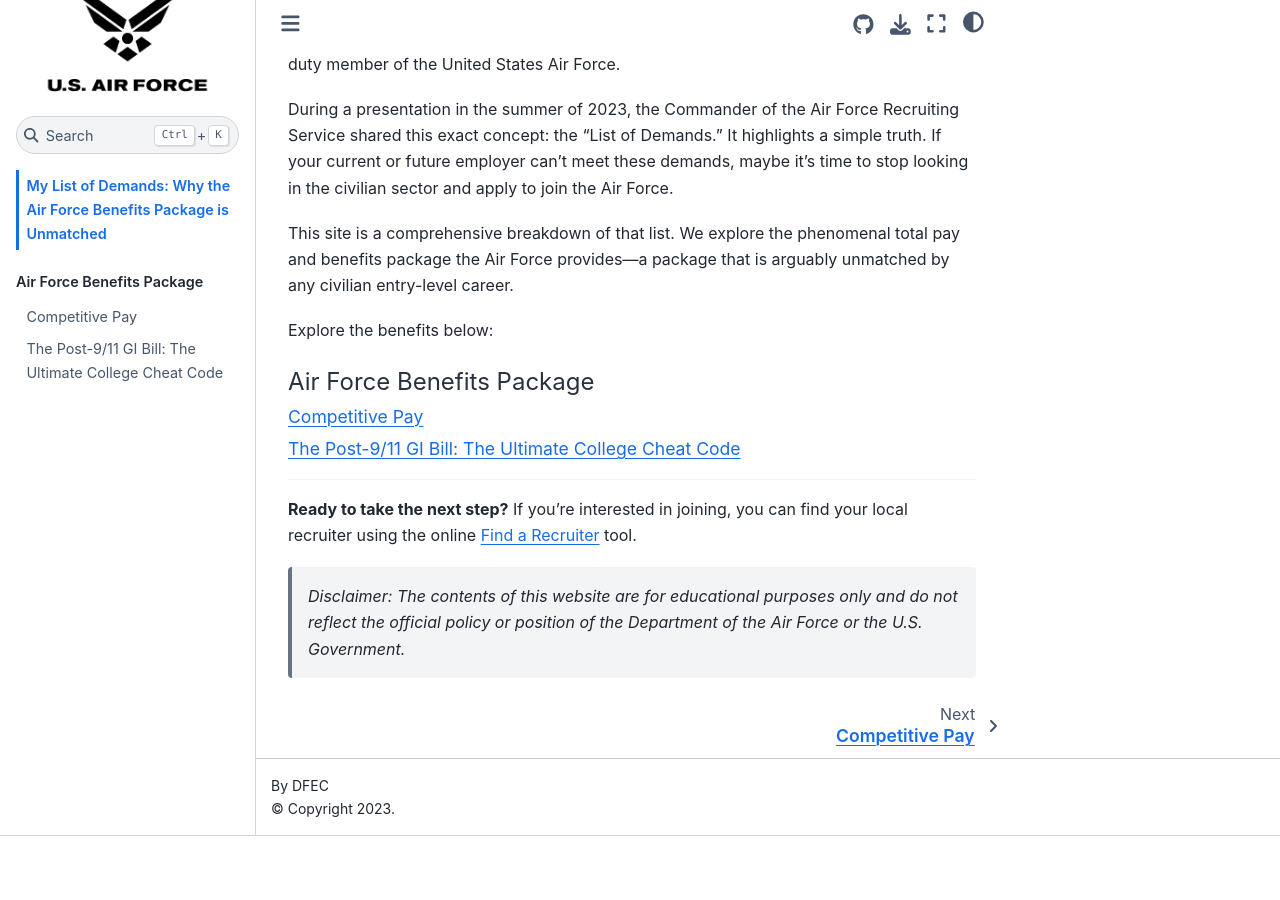
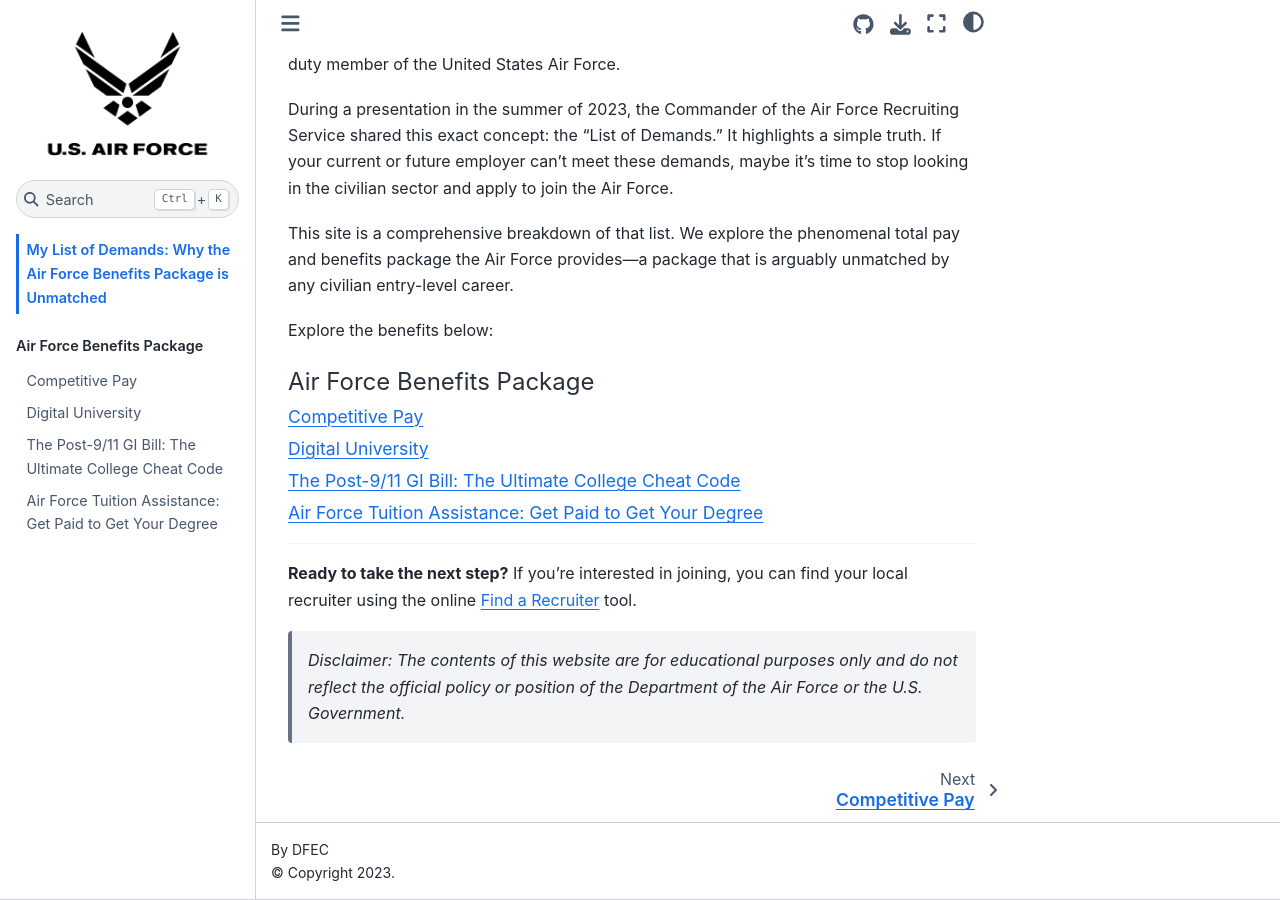
Before and after one commit to jwyche915/AirForce_Benefits, a Jupyter Book: the page built from book/intro.md, in a window 1280 px wide and 900 px high, scrolled down 535 px. Built offline with Jupyter Book 1.0.4 settings and Sphinx 7.4.7 and the Sphinx Book theme 1.1.4, drawn with Linux system fonts in a browser that asks for light colours; before the commit the page ends 1371 px from its top, so only the background shows below that; some of the changed lines change nothing that is shown.

Commit message:
added tuition assistance page

```diff
--- a/book/_toc.yml
+++ b/book/_toc.yml
@@ -7,4 +7,6 @@
   - caption: Air Force Benefits Package
     chapters:
       - file: competitive_pay
+      - file: digital_university
       - file: post_9-11_gi_bill
+      - file: tuition_assistance
--- /dev/null
+++ b/book/tuition_assistance.md
@@ -0,0 +1,49 @@
+# Air Force Tuition Assistance: Get Paid to Get Your Degree
+
+Most people assume the only way to get a college degree without massive debt is to win scholarships or have wealthy parents. In the military, however, education is a built-in benefit of the job.
+
+If you want to knock out your degree *while* you serve, the Air Force provides a dedicated Tuition Assistance (TA) fund designed specifically to pay for your college classes. This means you can earn your associate's, bachelor's, and even your master's degree completely debt-free, all while collecting your full-time military salary.
+
+The unwritten rule among savvy Airmen is simple: **Let TA pay for your degree now, and save your massive GI Bill benefit for later.** Because TA pays the bill while you are on active duty, your GI Bill remains entirely untouched—ready to be used for a second career later, or transferred to your spouse or children to secure their financial future.
+
+## The Hard Numbers: How TA Works
+
+The Air Force TA program operates with specific financial caps designed to cover the vast majority of your educational expenses:
+
+*   **Annual Cap:** \$4,500 per fiscal year.
+*   **Credit Cap:** Up to \$250 per semester hour (or \$166 per quarter hour).
+*   **Degree Limits:** Funds up to 124 semester hours for a bachelor's degree and 42 semester hours for a master's degree.
+
+### The \$250 Cap Is Better Than It Sounds
+You might be wondering, "Are there any colleges that actually charge \$250 or less per credit hour?"
+
+Yes. In fact, many of the nation's most respected universities specifically reduce their tuition rates for active-duty military members to exactly match the \$250 TA cap. This means your out-of-pocket cost for tuition at these schools is **zero**.
+
+While there are hundreds of institutions that offer a military tuition discount, a few notable examples of well-known public and private universities that match the \$250 cap include:
+*   [University of Arizona](https://online.arizona.edu/admissions/active-military-veterans)
+*   [University of Louisville](https://online.louisville.edu/tuition/military)
+*   [Syracuse University (College of Professional Studies)](https://professionalstudies.syracuse.edu/military/)
+
+**The Public School Advantage:** Additionally, even if a school doesn't explicitly advertise a TA-matching program, federal law requires public universities to offer active-duty military members **in-state tuition rates**, regardless of where you are officially a resident. In many states, this in-state rate naturally falls at or below the \$250 TA cap!
+
+*(Note: Always verify current rates and ask about mandatory fees or textbook costs, as TA covers tuition but not always extra fees).*
+
+## The Ultimate Hack: CLEP and DSST Exams
+
+To maximize your \$4,500 annual limit, the Air Force offers an incredible secondary benefit: **Free CLEP and DSST exams.**
+
+Through a military program called DANTES, active-duty members can take [CLEP (College-Level Examination Program)](https://clep.collegeboard.org/clep-military-benefits) and [DSST (DANTES Subject Standardized Tests)](https://www.getcollegecredit.com/active-duty-veteran-military-members/) exams with the testing fees completely waived for the first attempt.
+
+Instead of sitting through a 16-week College Algebra or U.S. History class and using up your TA funds, you can take a single multiple-choice test. If you pass, you instantly earn the college credits for free. By testing out of your general education requirements, you save your TA budget strictly for your major-specific courses, allowing you to graduate much faster.
+
+## The Fine Print (Accountability)
+
+Because the Air Force is investing thousands of dollars into your education, they want to ensure you are succeeding.
+*   **GPA Requirements:** You must maintain a 2.0 GPA for undergraduate classes and a 3.0 GPA for graduate classes. If you fail a class, you will be required to reimburse the Air Force.
+*   **Supervisor Approval:** Your supervisor must approve your TA requests. This ensures you are effectively balancing your military duties with your academic workload.
+
+---
+**Ready to take the next step?**
+If you're interested in joining, you can find your local recruiter using the online [Find a Recruiter](https://www.airforce.com/find-a-recruiter) tool.
+
+> *Disclaimer: The contents of this website are for educational purposes only and do not reflect the official policy or position of the Department of the Air Force, the Department of Defense, or the U.S. Government.*
```
